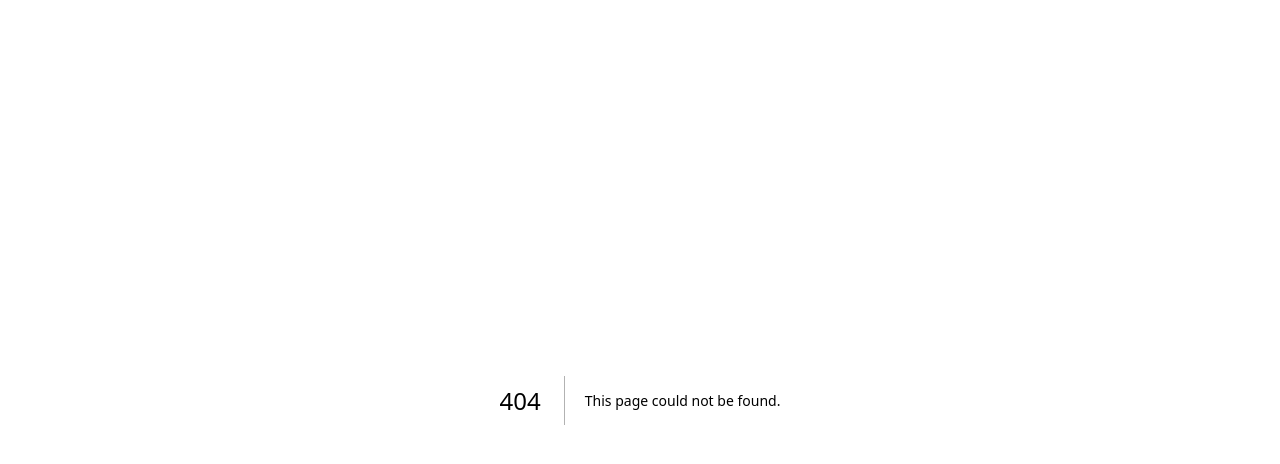
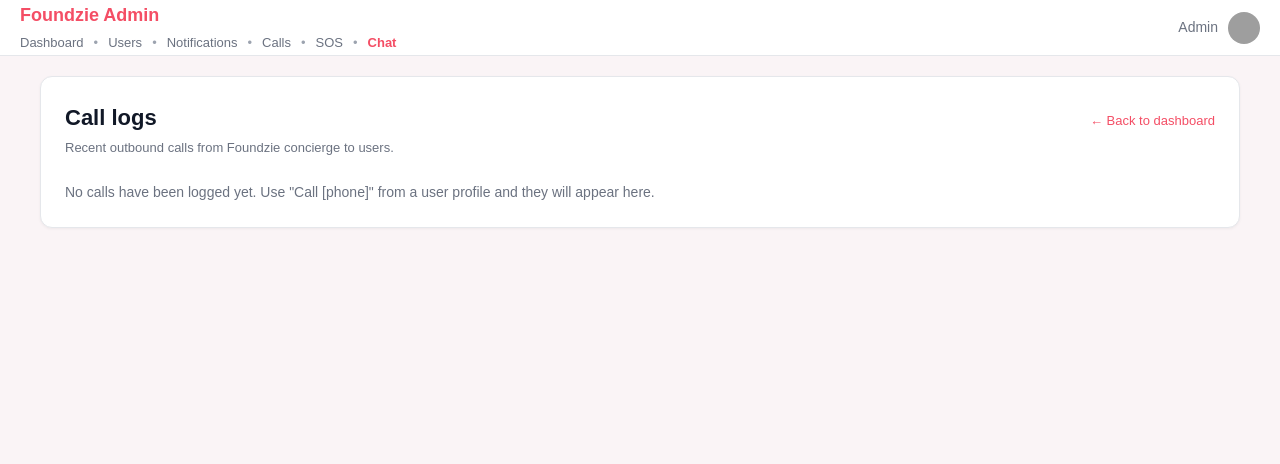
Before and after one commit to Foundzie/foundzie-v2, a Next.js app: page /admin/calls in a window 1280 px wide. Before the commit this address had no page. Shown: the top 464 px of the page. Built offline with nearby package versions, Linux system fonts and the light colour scheme; grey boxes are pictures that could not be loaded.

Commit message:
Milestone K: Admin call logs page + call log store new

```diff
--- /dev/null
+++ b/src/app/admin/calls/page.tsx
@@ -0,0 +1,117 @@
+// src/app/admin/calls/page.tsx
+import Link from "next/link";
+import { listCallLogs } from "../../api/calls/store";
+
+export const dynamic = "force-dynamic";
+
+export default async function AdminCallLogsPage() {
+  const logs = await listCallLogs(50);
+
+  return (
+    <div style={{ display: "flex", flexDirection: "column", gap: "16px" }}>
+      <div
+        style={{
+          display: "flex",
+          justifyContent: "space-between",
+          alignItems: "baseline",
+          marginBottom: "8px",
+        }}
+      >
+        <div>
+          <h1
+            style={{
+              fontSize: "22px",
+              fontWeight: 700,
+              marginBottom: "4px",
+            }}
+          >
+            Call logs
+          </h1>
+          <p style={{ fontSize: "13px", color: "#6b7280" }}>
+            Recent outbound calls from Foundzie concierge to users.
+          </p>
+        </div>
+
+        <Link
+          href="/admin"
+          style={{
+            fontSize: "13px",
+            color: "#f44e65",
+            textDecoration: "none",
+          }}
+        >
+          ← Back to dashboard
+        </Link>
+      </div>
+
+      {logs.length === 0 ? (
+        <p style={{ fontSize: "14px", color: "#6b7280" }}>
+          No calls have been logged yet. Use &quot;Call [phone]&quot; from a
+          user profile and they will appear here.
+        </p>
+      ) : (
+        <table
+          style={{
+            width: "100%",
+            borderCollapse: "collapse",
+            fontSize: "13px",
+          }}
+        >
+          <thead>
+            <tr
+              style={{
+                textAlign: "left",
+                borderBottom: "1px solid #e5e7eb",
+                background: "#faf5ff",
+              }}
+            >
+              <th style={{ padding: "8px" }}>Time</th>
+              <th style={{ padding: "8px" }}>User</th>
+              <th style={{ padding: "8px" }}>Phone</th>
+              <th style={{ padding: "8px" }}>Direction</th>
+              <th style={{ padding: "8px" }}>Note</th>
+              <th style={{ padding: "8px" }}>Call ID</th>
+            </tr>
+          </thead>
+          <tbody>
+            {logs.map((log) => (
+              <tr key={log.id} style={{ borderBottom: "1px solid #f3f4f6" }}>
+                <td style={{ padding: "8px", whiteSpace: "nowrap" }}>
+                  {new Date(log.createdAt).toLocaleString()}
+                </td>
+                <td style={{ padding: "8px" }}>
+                  {log.userName || "Unknown user"}
+                  {log.userId ? (
+                    <>
+                      <br />
+                      <span style={{ color: "#9ca3af" }}>ID: {log.userId}</span>
+                    </>
+                  ) : null}
+                </td>
+                <td style={{ padding: "8px" }}>{log.phone}</td>
+                <td style={{ padding: "8px", textTransform: "capitalize" }}>
+                  {log.direction}
+                </td>
+                <td style={{ padding: "8px" }}>
+                  {log.note || (
+                    <span style={{ color: "#9ca3af" }}>No note</span>
+                  )}
+                </td>
+                <td
+                  style={{
+                    padding: "8px",
+                    fontFamily: "monospace",
+                    fontSize: "12px",
+                    color: "#6b7280",
+                  }}
+                >
+                  {log.id}
+                </td>
+              </tr>
+            ))}
+          </tbody>
+        </table>
+      )}
+    </div>
+  );
+}
--- /dev/null
+++ b/src/app/api/calls/store.ts
@@ -0,0 +1,42 @@
+// src/app/api/calls/store.ts
+
+// Direction for future: we can add "inbound" later
+export type CallDirection = "outbound";
+
+export interface CallLog {
+  id: string;            // callId, e.g. "debug-call-123..."
+  createdAt: string;     // ISO timestamp
+  userId: string | null;
+  userName: string | null;
+  phone: string;
+  note: string;
+  direction: CallDirection;
+}
+
+// Keep in-memory list for now (same idea as your user store)
+let logs: CallLog[] = [];
+
+/**
+ * Add a new call log entry (first position).
+ * We keep only the latest 100 entries to avoid unbounded growth.
+ */
+export async function addCallLog(entry: Omit<CallLog, "createdAt">): Promise<CallLog> {
+  const log: CallLog = {
+    ...entry,
+    createdAt: new Date().toISOString(),
+  };
+
+  logs.unshift(log);
+  if (logs.length > 100) {
+    logs = logs.slice(0, 100);
+  }
+
+  return log;
+}
+
+/**
+ * Return recent call logs (most recent first).
+ */
+export async function listCallLogs(limit = 50): Promise<CallLog[]> {
+  return logs.slice(0, limit);
+}
```
